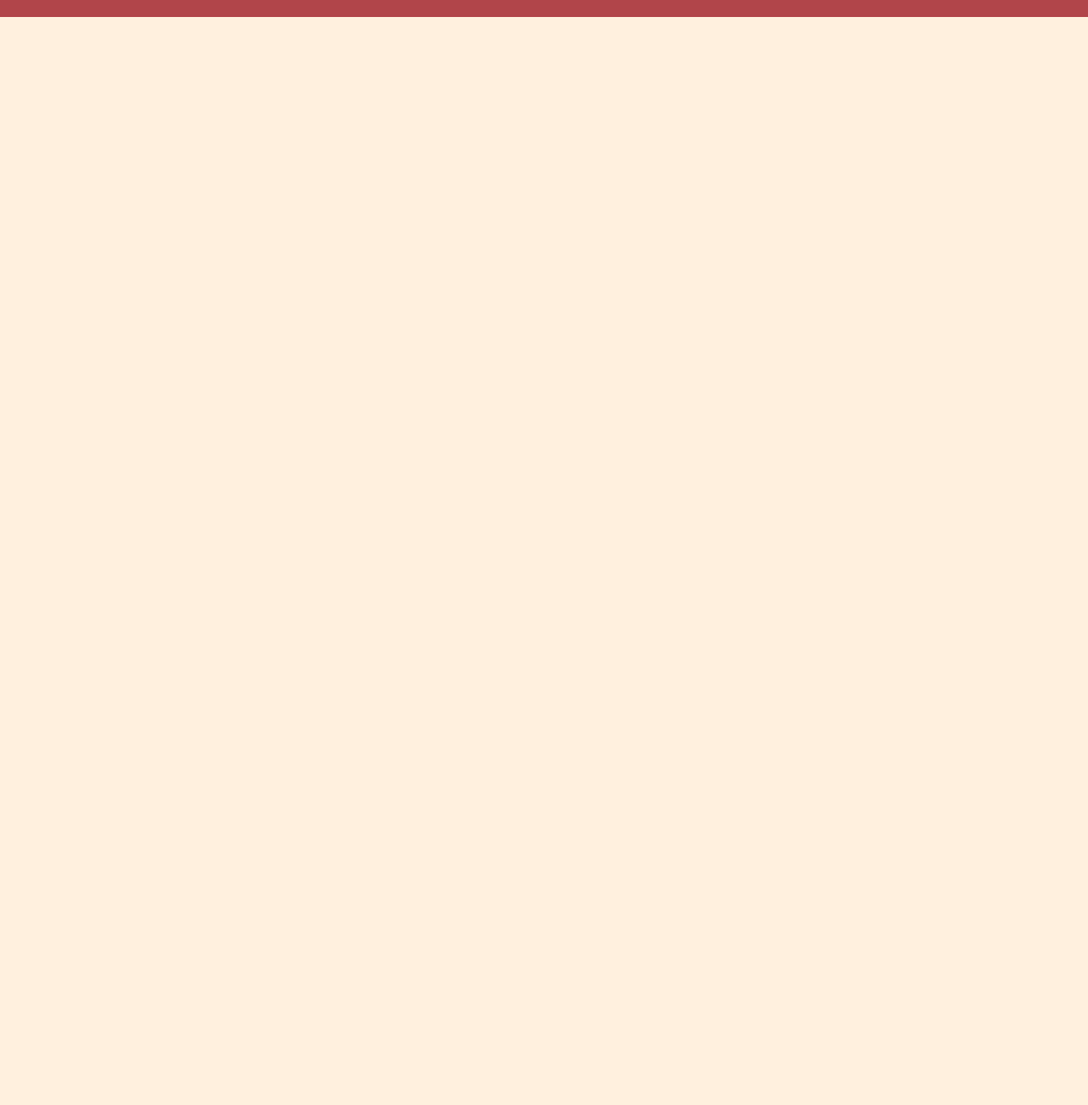
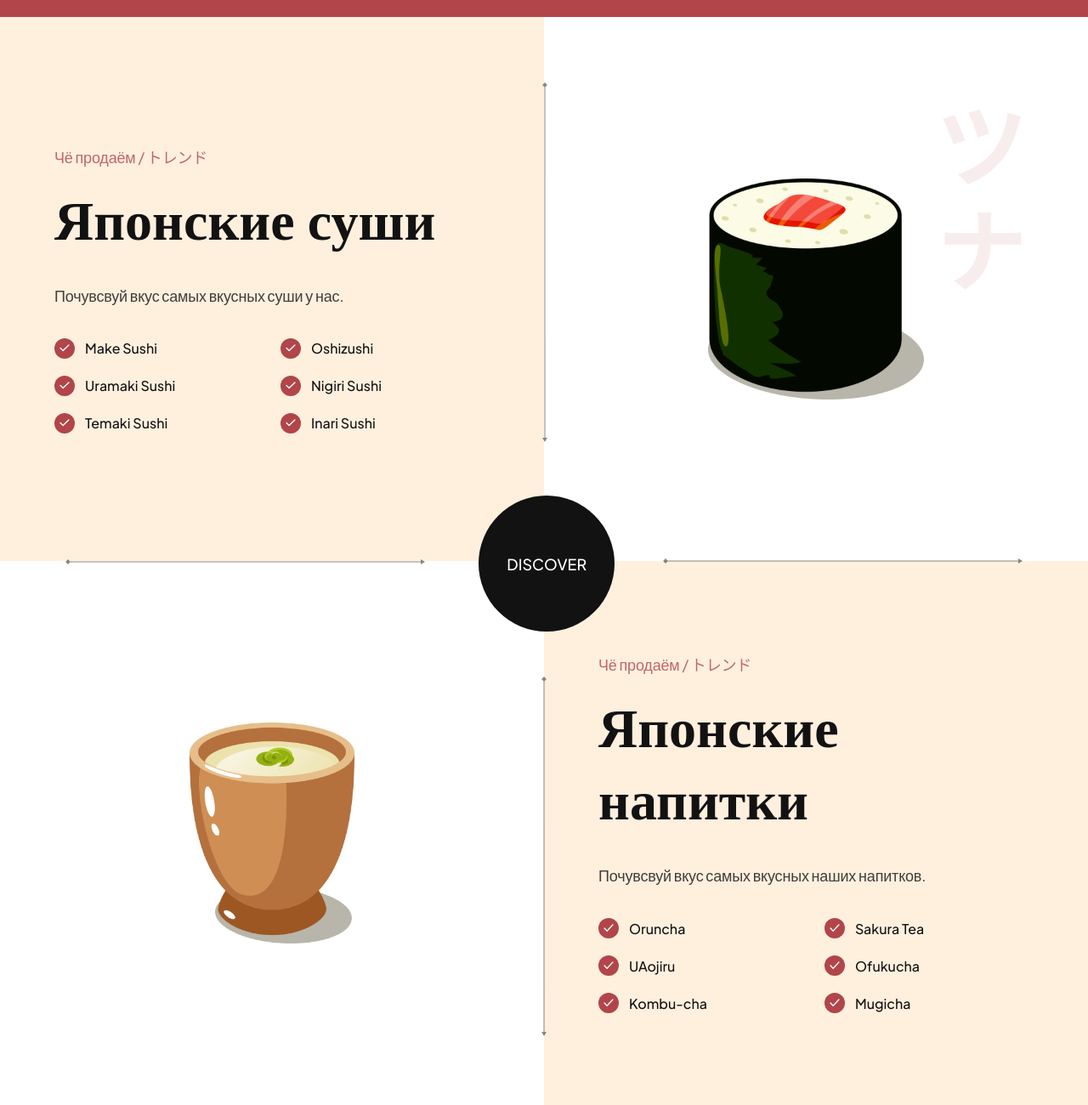
Before and after one commit to vibeclue/sushi-vite-vanilla-js, a plain HTML site: page index.html in a window 1280 px wide. Shown: the part 2398-3698 px from the top of the page at 85% size. Before the commit the page ends 2418 px from the top, so only its background shows below. Drawn offline with nearby package versions, Linux system fonts and the light colour scheme.

Commit message:
complite trending section

```diff
--- a/index.html
+++ b/index.html
@@ -187,6 +187,131 @@
 
   </section>
 
+  <section class="trending" id="food">
+    <section class="trending-sushi">
+      <div class="trending__content" data-aos="fade-right">
+        <p class="sushi__subtitle">Чё продаём / トレンド</p>
+        <h3 class="sushi__title">Японские суши</h3>
+        <p class="sushi__description">Почувсвуй вкус самых вкусных суши у нас.</p>
+
+        <ul class="trending__list flex-between">
+          <li>
+            <div class="trending__icon flex-center">
+              <img src="./src/assets/check.svg" alt="check"/>
+            </div>
+            <p>Make Sushi</p>
+          </li>
+          <li>
+            <div class="trending__icon flex-center">
+              <img src="./src/assets/check.svg" alt="check"/>
+            </div>
+            <p>Oshizushi</p>
+          </li>
+          <li>
+            <div class="trending__icon flex-center">
+              <img src="./src/assets/check.svg" alt="check"/>
+            </div>
+            <p>Uramaki Sushi</p>
+          </li>
+          <li>
+            <div class="trending__icon flex-center">
+              <img src="./src/assets/check.svg" alt="check"/>
+            </div>
+            <p>Nigiri Sushi</p>
+          </li>
+          <li>
+            <div class="trending__icon flex-center">
+              <img src="./src/assets/check.svg" alt="check"/>
+            </div>
+            <p>Temaki Sushi</p>
+          </li>
+          <li>
+            <div class="trending__icon flex-center">
+              <img src="./src/assets/check.svg" alt="check"/>
+            </div>
+            <p>Inari Sushi</p>
+          </li>
+        </ul>
+      </div>
+
+      <div class="trending__image flex-center">
+        <img src="./src/assets/sushi-5.png" alt="sushi-5" data-aos="fade-left" />
+
+        <div class="trending__arrow trending__arrow-left">
+          <img src="./src/assets/arrow-vertical.svg" alt="arrow vertical" />
+        </div>
+
+        <div class="trending__arrow trending__arrow-bottom">
+          <img src="./src/assets/arrow-horizontal.svg" alt="arrow horizontal" />
+        </div>
+      </div>
+
+    </section>
+
+    <div class="trending__discover" data-aos="zoom-in">
+      <p>Discover</p>
+    </div>
+
+    <section class="trending-drinks">
+      <div class="trending__image flex-center">
+        <img src="./src/assets/sushi-4.png" alt="sushi-4" data-aos="fade-right" />
+
+        <div class="trending__arrow trending__arrow-top">
+          <img src="./src/assets/arrow-horizontal.svg" alt="arrow horizontal" />
+        </div>
+
+        <div class="trending__arrow trending__arrow-right">
+          <img src="./src/assets/arrow-vertical.svg" alt="arrow vertical" />
+        </div>
+      </div>
+
+      <div class="trending__content" data-aos="fade-left">
+        <p class="sushi__subtitle">Чё продаём / トレンド</p>
+        <h3 class="sushi__title">Японские напитки</h3>
+        <p class="sushi__description">Почувсвуй вкус самых вкусных наших напитков.</p>
+
+        <ul class="trending__list flex-between">
+          <li>
+            <div class="trending__icon flex-center">
+              <img src="./src/assets/check.svg" alt="check"/>
+            </div>
+            <p>Oruncha</p>
+          </li>
+          <li>
+            <div class="trending__icon flex-center">
+              <img src="./src/assets/check.svg" alt="check"/>
+            </div>
+            <p>Sakura Tea</p>
+          </li>
+          <li>
+            <div class="trending__icon flex-center">
+              <img src="./src/assets/check.svg" alt="check"/>
+            </div>
+            <p>UAojiru</p>
+          </li>
+          <li>
+            <div class="trending__icon flex-center">
+              <img src="./src/assets/check.svg" alt="check"/>
+            </div>
+            <p>Ofukucha</p>
+          </li>
+          <li>
+            <div class="trending__icon flex-center">
+              <img src="./src/assets/check.svg" alt="check"/>
+            </div>
+            <p>Kombu-cha</p>
+          </li>
+          <li>
+            <div class="trending__icon flex-center">
+              <img src="./src/assets/check.svg" alt="check"/>
+            </div>
+            <p>Mugicha</p>
+          </li>
+        </ul>
+      </div>
+      </section>
+  </section>
+
   <script src="./src/js/script.js" type="module"></script>
 </body>
 </html>
--- a/src/css/sections/trending.css
+++ b/src/css/sections/trending.css
@@ -0,0 +1,160 @@
+.trending {
+  position: relative;
+
+  display: flex;
+  flex-direction: column;
+  overflow: hidden;
+}
+
+.trending__discover {
+  position: absolute;
+  top: 44%;
+  left: 44%;
+  z-index: 1;
+
+  width: 160px;
+  height: 160px;
+
+  border-radius: 100%;
+  background-color: var(--secondary-color);
+  cursor: pointer;
+
+  display: flex;
+  justify-content: center;
+  align-items: center;
+}
+
+.trending__discover p {
+  font-size: 18px;
+  font-weight: 500;
+  font-family: var(--plus-jakarta-sans);
+
+  text-transform: uppercase;
+  color: #fff;
+}
+
+.trending-sushi,
+.trending-drinks {
+  width: 100%;
+  min-height: 640px;
+
+  display: flex;
+  flex-direction: row;
+}
+
+.trending__content {
+  flex: 1;
+  display: flex;
+  justify-content: center;
+  flex-direction: column;
+
+  padding: 32px 64px;
+}
+
+.trending__list {
+  list-style: none;
+
+  flex-wrap: wrap;
+  gap: 20px;
+}
+
+.trending__list li {
+  flex: 1;
+  display: flex;
+  align-items: center;
+  flex-direction: row;
+  gap: 12px;
+
+  min-width: 210px;
+}
+
+.trending__icon {
+  width: 24px;
+  height: 24px;
+
+  border-radius: 100%;
+  background-color: var(--primary-color);
+}
+
+.trending__icon img {
+  width: 50%;
+  height: 50%;
+  object-fit: contain;
+}
+
+.trending__list p {
+  flex: 1;
+  font-size: 16px;
+  font-weight: 500;
+  font-family: var(--plus-jakarta-sans);
+
+  color: var(--secondary-color);
+}
+
+.trending__image {
+  flex: 1;
+
+  position: relative;
+  padding: 32px 64px;
+
+  background-color: var(--color-white);
+  background-repeat: no-repeat;
+  background-size: contain;
+  background-position: center;
+}
+
+.trending-sushi .trending__image {
+  background-image: url("../../assets/japanese_sushi.png");
+}
+
+.trending-drink .trending__image {
+  background-image: url("../../assets/japanese_drinks.png");
+}
+
+.trending__image img {
+  width: 254px;
+  height: 260px;
+  object-fit: contain;
+}
+
+/* Arrows */
+.trending__arrow {
+  position: absolute;
+  z-index: 1;
+}
+
+.trending__arrow img {
+  object-fit: contain;
+}
+
+.trending__arrow-left {
+  left: -2.5px;
+  top: 12%;
+}
+
+.trending__arrow-left img,
+.trending__arrow-top img {
+  width: auto;
+  height: 100%;
+}
+
+.trending__arrow-top {
+  top: -10.5px;
+  left: 12%;
+}
+
+.trending__arrow-bottom {
+  bottom: -6.5px;
+  right: 12%;
+}
+
+.trending__arrow-bottom img,
+.trending__arrow-right img {
+  width: 100%;
+  height: auto;
+}
+
+.trending__arrow-right {
+  right: -2.5px;
+  bottom: 12%;
+}
```
